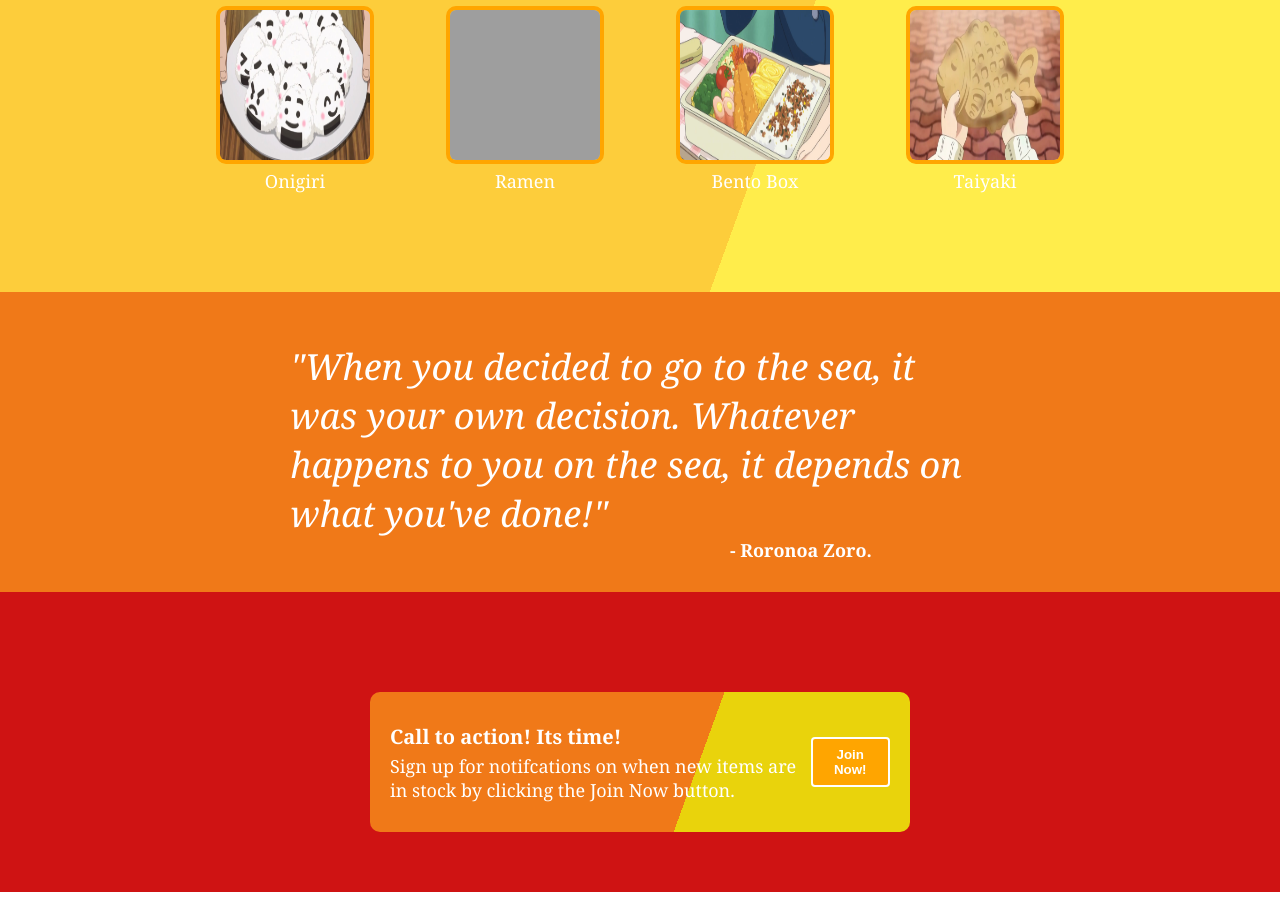
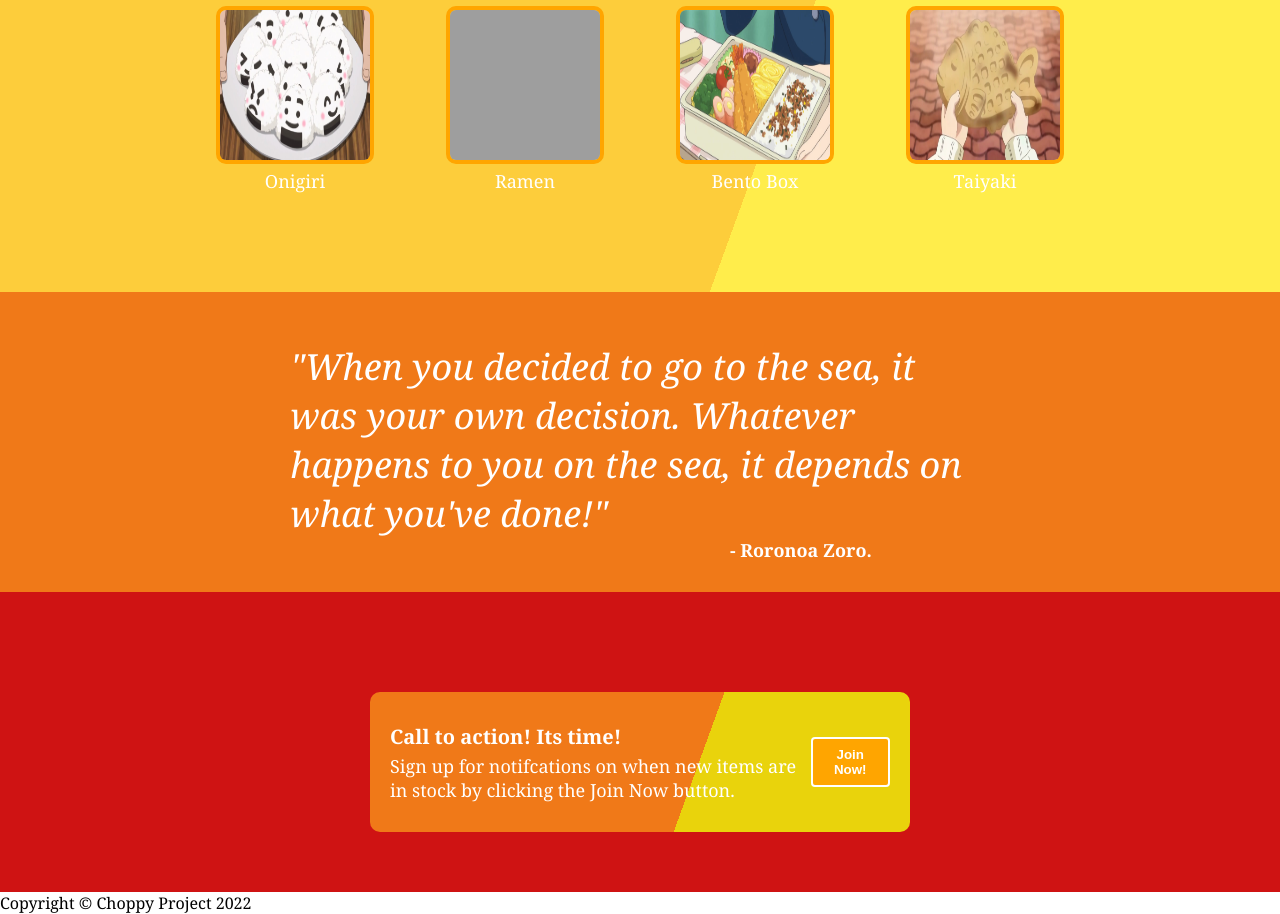
Before and after one commit to No-E003/restaurant-project, a plain HTML site: page index.html in a window 1280 px wide. Shown: the part 624-1538 px from the top of the page. Before the commit the page ends 1516 px from the top, so only its background shows below. Drawn offline with Linux system fonts and the light colour scheme; grey boxes are pictures that could not be loaded.

Commit message:
Added the final container of the site which is the footer.

```diff
--- a/index.html
+++ b/index.html
@@ -63,5 +63,8 @@
       <button>Join Now!</button>
     </div>
   </div>
+  <div class="footer">
+    <div class="final-text">Copyright © Choppy Project 2022</div>
+  </div>
 </body>
 </html>
```
